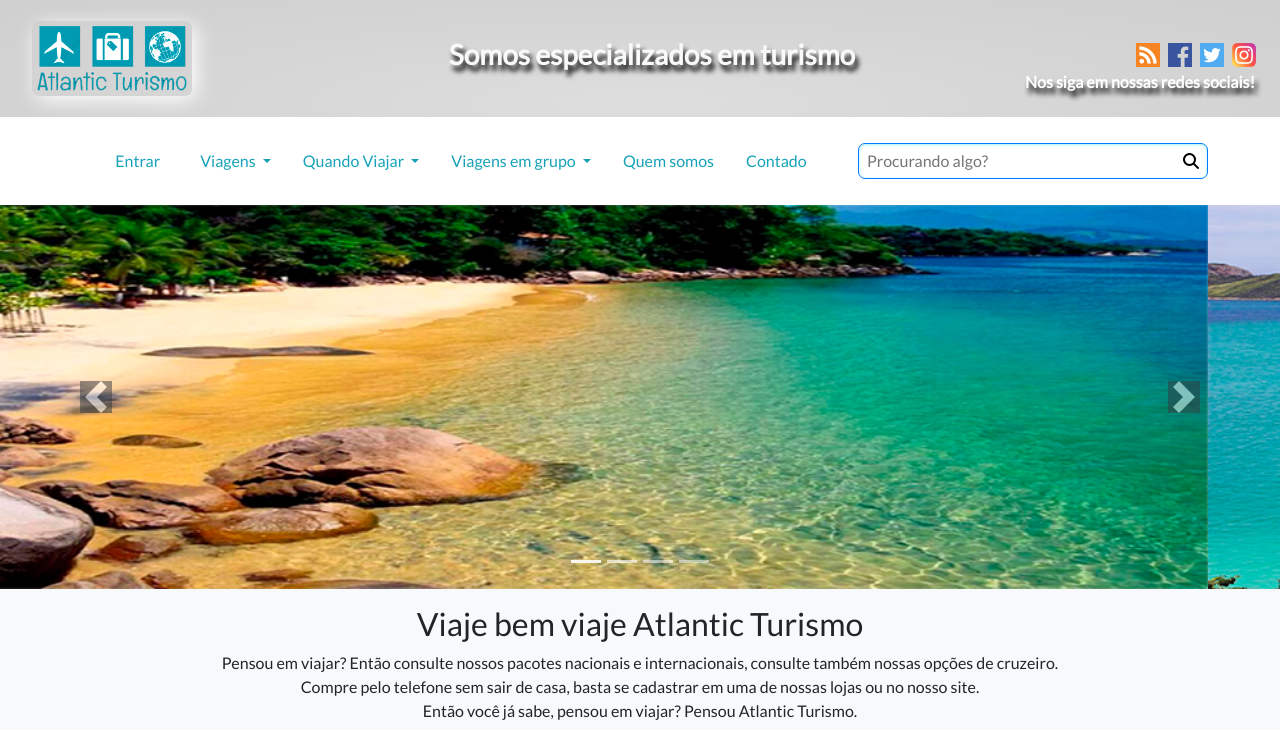
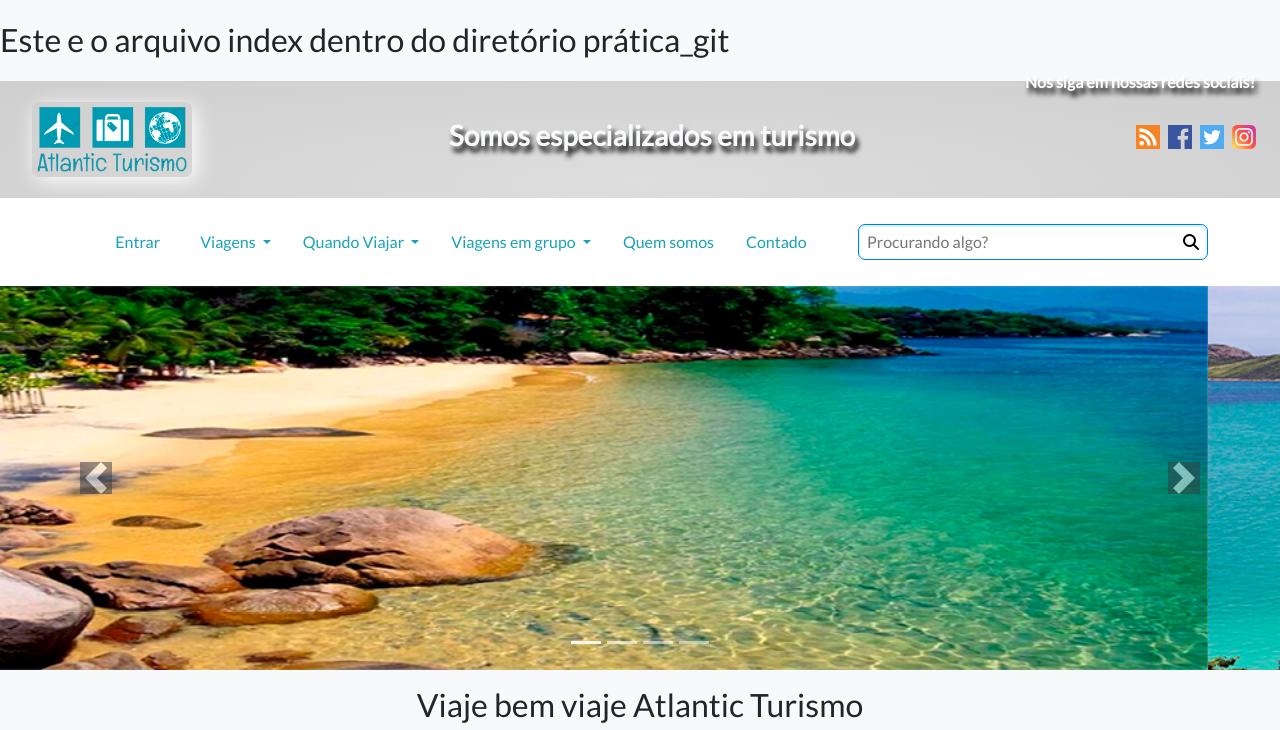
Before and after one commit to projetosgit/Projeto-Bootstrap, a plain HTML site: page index.html in a window 1280 px wide. Shown: the top 730 px of the page. Drawn offline with nearby package versions, Linux system fonts and the light colour scheme.

Commit message:
Index alterado, e 2 arquivos js criados para teste

```diff
--- a/index.html
+++ b/index.html
@@ -38,6 +38,8 @@
 </head>
 
 <body class="bg-light">
+
+<h1>Este e o arquivo index dentro do diretório prática_git</h1>
 
 <header class="header">
 
```
Also changed, not shown: js/fixedmenu.js (added), js/responsivemenu.js (added).
